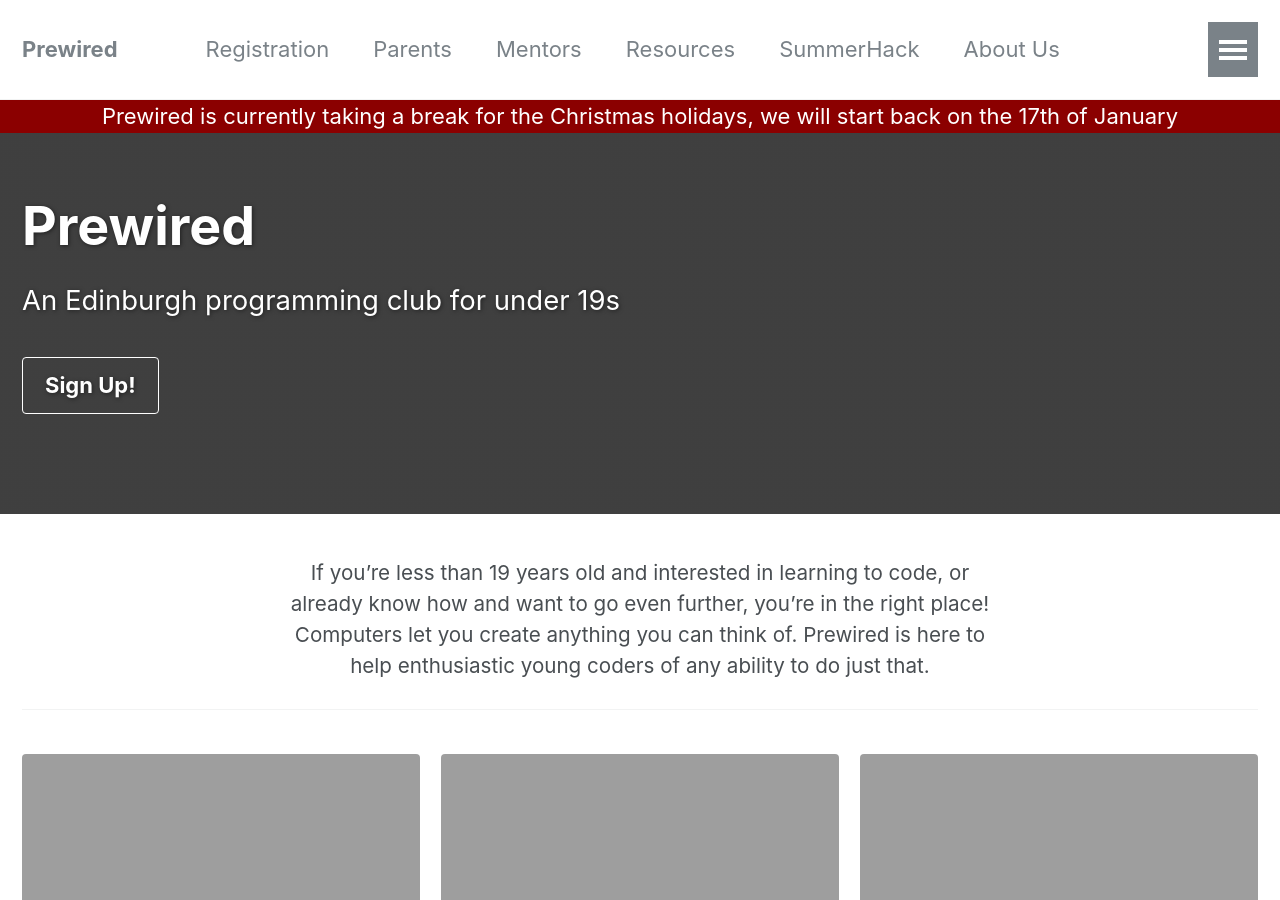
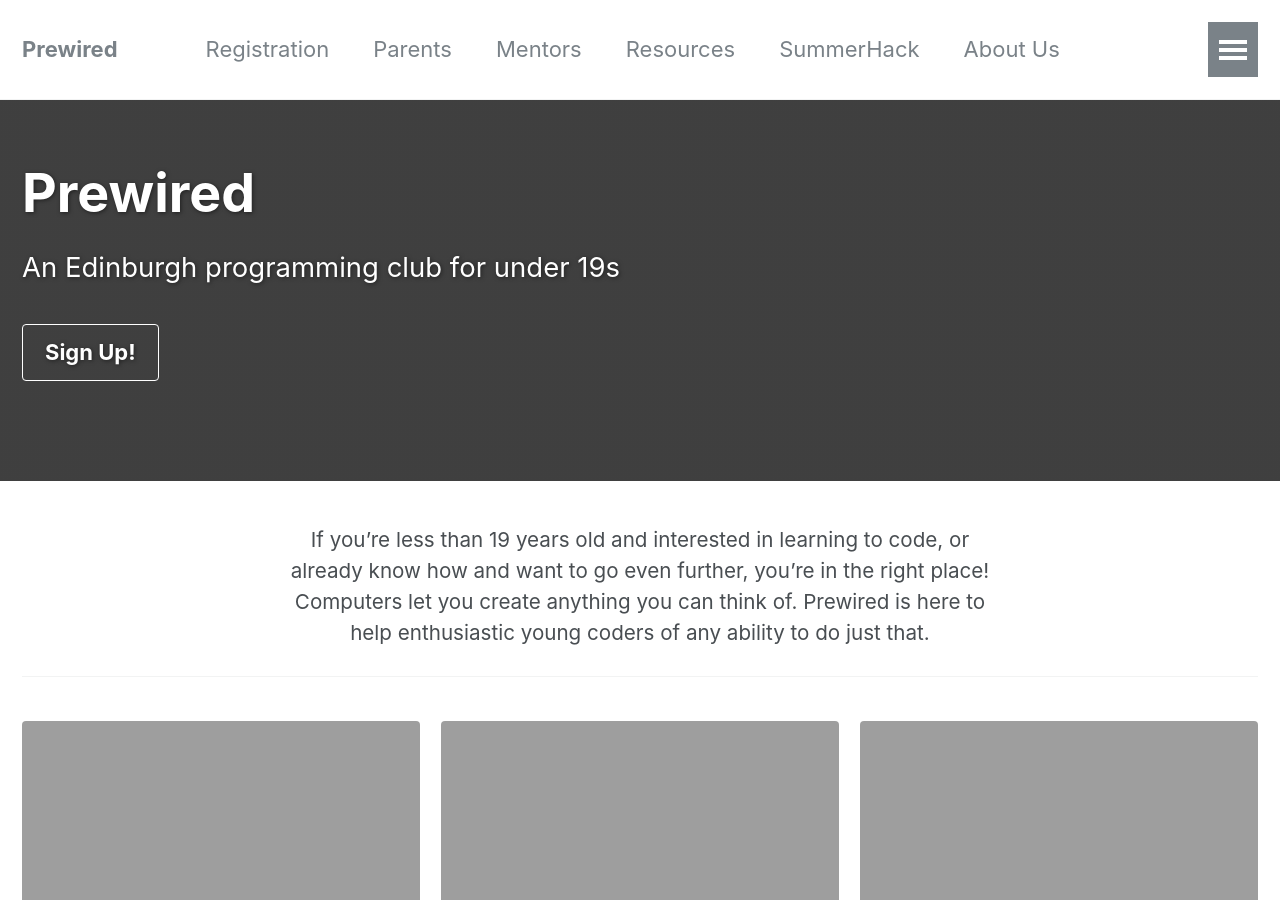
Before and after one commit to prewired/prewired.github.io, a Jekyll site: the page built from index.html, in a window 1280 px wide and 900 px high. Built offline with Jekyll 4.4.1, drawn with Linux system fonts in a browser that asks for light colours; the list of posts is cut into pages by our own code.

Commit message:
Removing Christmas holiday banner

```diff
--- a/_layouts/default.html
+++ b/_layouts/default.html
@@ -13,7 +13,7 @@
     {% include browser-upgrade.html %}
     {% include masthead.html %}
 
-    <div style="width: 100%;background-color: darkred;color: white;text-align: center;">Prewired is currently taking a break for the Christmas holidays, we will start back on the 17th of January</div>
+    <!--<div style="width: 100%;background-color: darkred;color: white;text-align: center;">Prewired is currently taking a break for the Christmas holidays, we will start back on the 17th of January</div>-->
 
     {{ content }}
 
```
